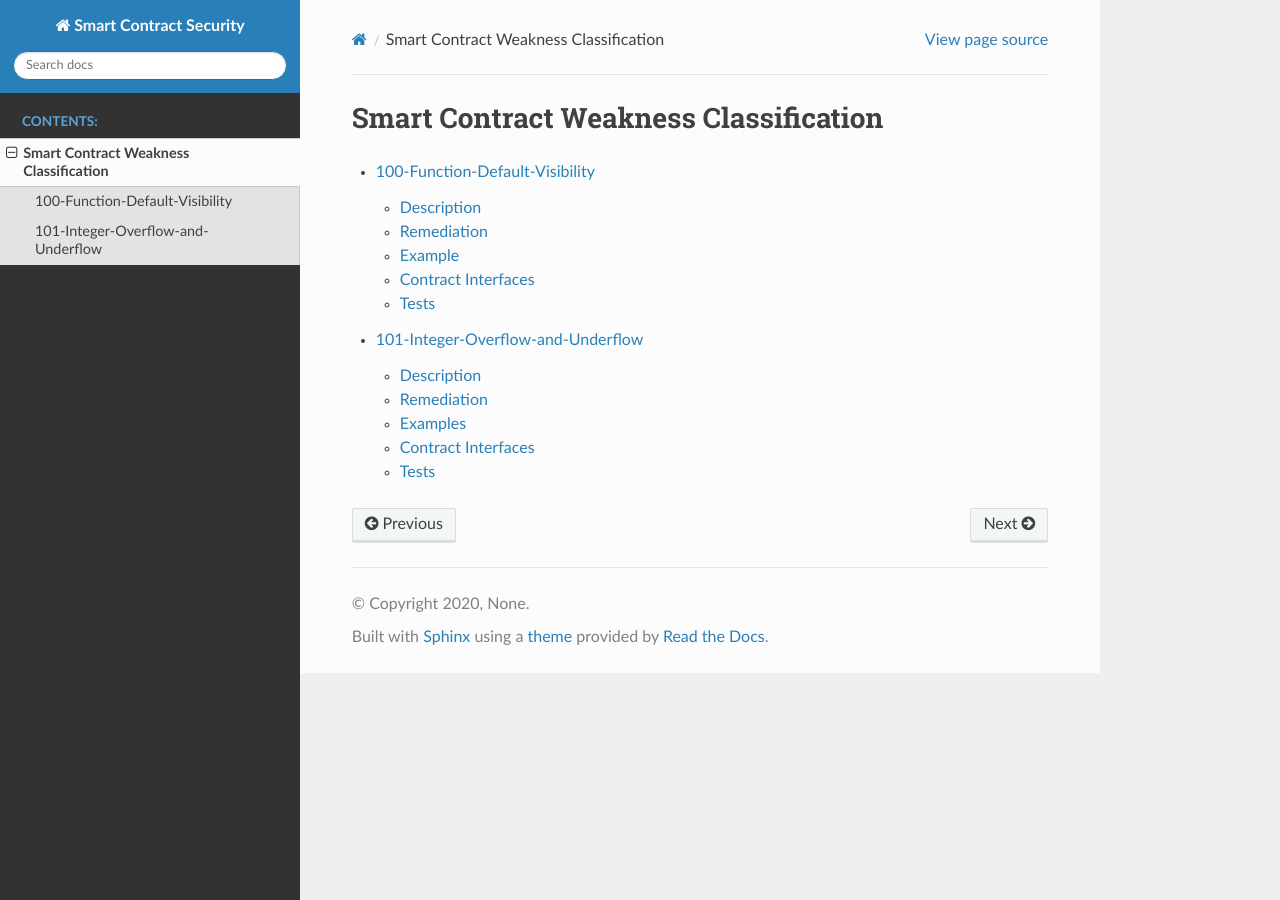
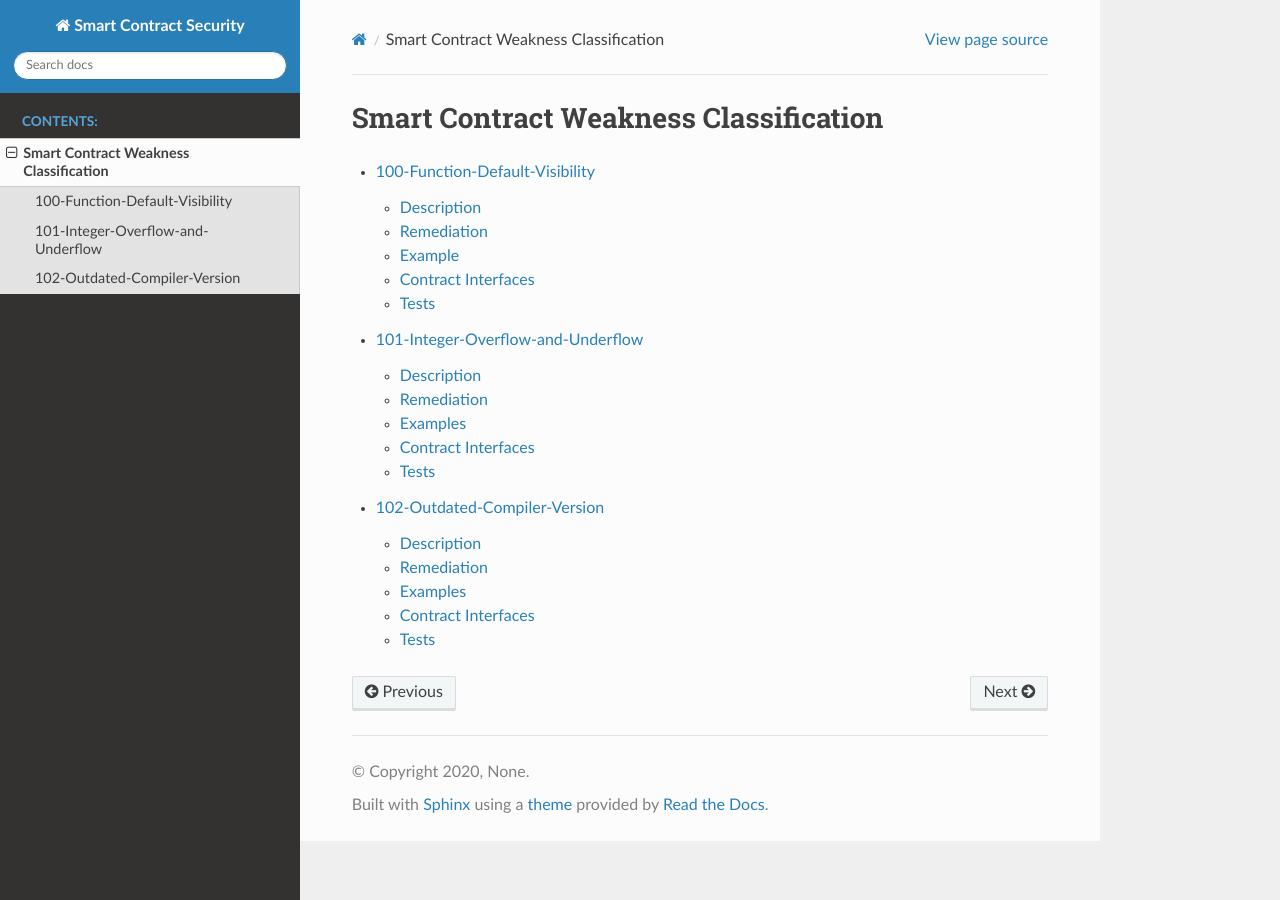
Before and after one commit to 8563a236e65cede7b14220e65c70ad5718144a3/smart-contract-security, a Sphinx documentation site: the page built from docs/source/swc_index.rst, in a window 1280 px wide. Built offline with Sphinx 7.4.7 and the Read the Docs theme 2.0.0, drawn with Linux system fonts in a browser that asks for light colours.

Commit message:
102-Outdated-Compiler-Version
See: https://swcregistry.io/docs/SWC-102

Why: Old compiler versions may have problems

How: Use new compiler

Tags: SWC-102

```diff
--- /dev/null
+++ b/docs/source/SWC/102-Outdated-Compiler-Version.rst
@@ -0,0 +1,43 @@
+102-Outdated-Compiler-Version
+=============================
+
+Adapted From
+`SWC 102 <https://swcregistry.io/docs/SWC-102>`_.
+
+Description
+-----------
+
+Using an outdated compiler version may cause problems especially if
+there are publicly disclosed bugs that affect the compiler version
+you are using.
+
+Remediation
+-----------
+
+Use a recent version of the Solidity compiler.
+
+Examples
+--------
+
+OutdatedCompilerVersion
+^^^^^^^^^^^^^^^^^^^^^^^
+
+.. code-block:: solidity
+   :linenos:
+   :emphasize-lines: 1
+
+   pragma solidity ^0.4.13;
+
+   contract OutdatedCompilerVersion {
+       uint public x = 1;
+   }
+
+Contract Interfaces
+-------------------
+
+None
+
+Tests
+-----
+
+None
--- a/docs/source/swc_index.rst
+++ b/docs/source/swc_index.rst
@@ -6,3 +6,4 @@ Smart Contract Weakness Classification
 
    SWC/100-Function-Default-Visibility.rst
    SWC/101-Integer-Overflow-and-Underflow.rst
+   SWC/102-Outdated-Compiler-Version.rst
```
